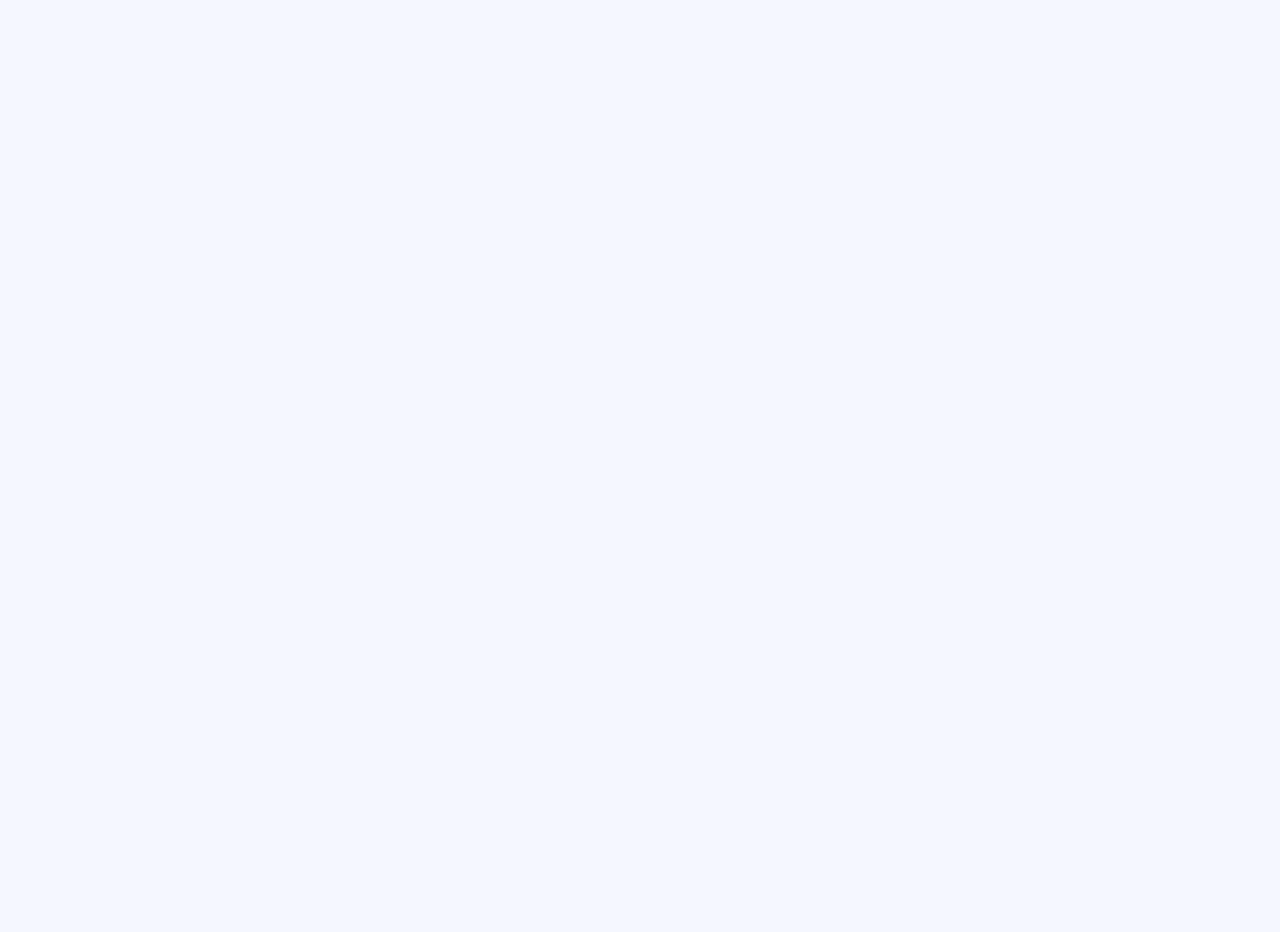
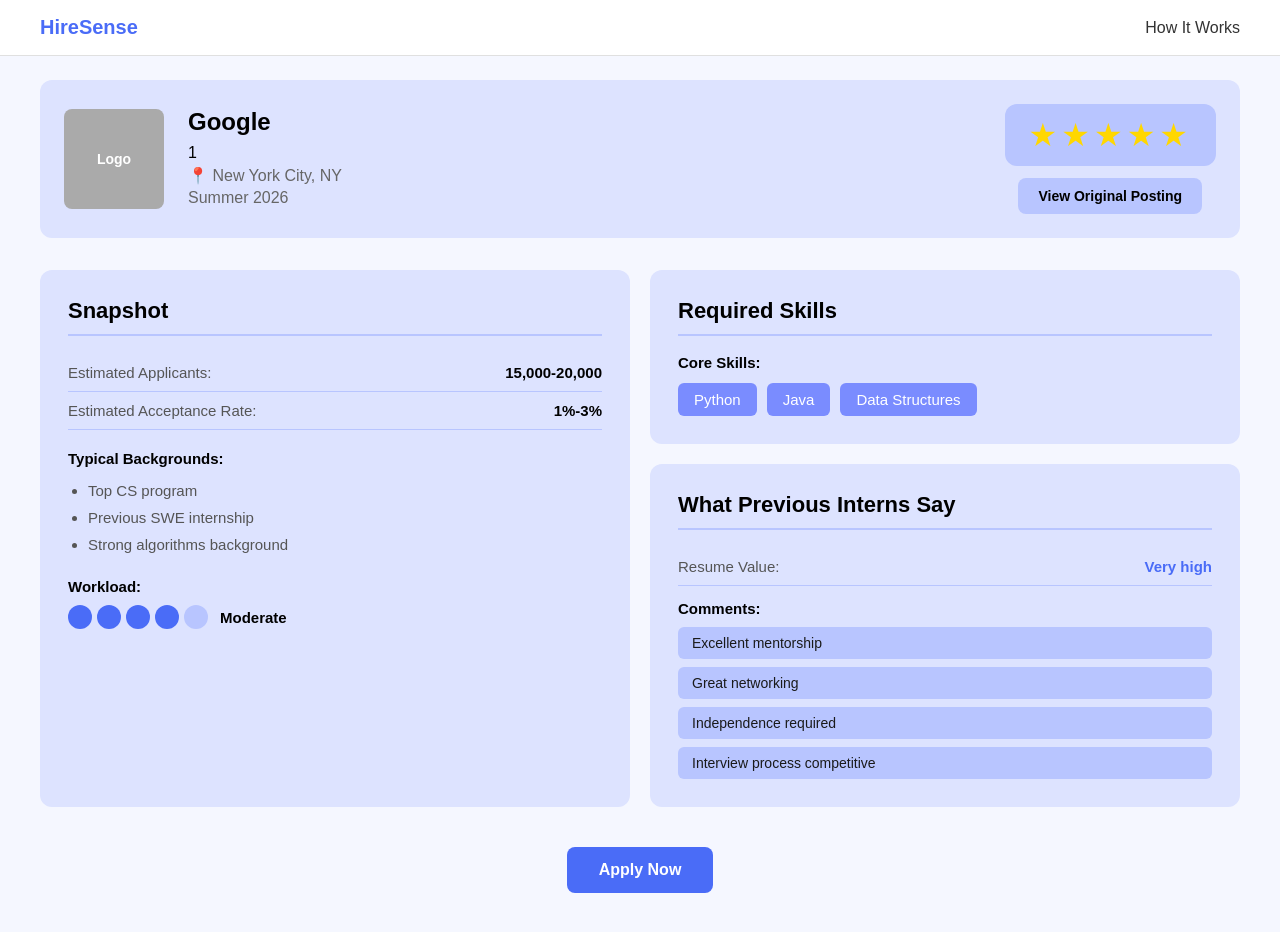
Before and after one commit to aanyathakur1/Tech-Treks-, a React (Create React App) app in the folder my-app/: page /role/1 in a window 1280 px wide. Before the commit this address had no page. Before the commit the page ends 800 px from the top, so only its background shows below. Built offline with nearby package versions, Linux system fonts and the light colour scheme.

Commit message:
added role info webpage

```diff
--- a/my-app/package.json
+++ b/my-app/package.json
@@ -9,6 +9,7 @@
     "@testing-library/user-event": "^13.5.0",
     "react": "^19.2.4",
     "react-dom": "^19.2.4",
+    "react-router-dom": "^7.13.2",
     "react-scripts": "5.0.1",
     "web-vitals": "^2.1.4"
   },
--- a/my-app/src/App.js
+++ b/my-app/src/App.js
@@ -3,6 +3,7 @@ import { BrowserRouter, Routes, Route } from "react-router-dom";
 import "./App.css";
 import CompanyInfo from "./pages/CompanyInfo";
 import HowItWorks from "./pages/HowItWorks";
+import RoleInfo from "./pages/RoleInfo";
 
 function HomePage() {
   const [searchQuery, setSearchQuery] = useState("");
@@ -61,6 +62,7 @@ function App() {
         <Route path="/" element={<HomePage />} />
         <Route path="/company" element={<CompanyInfo />} />
         <Route path="/how-it-works" element={<HowItWorks />} />
+        <Route path="/role/:roleName" element={<RoleInfo />} />
       </Routes>
     </BrowserRouter>
   );
--- /dev/null
+++ b/my-app/src/pages/RoleInfo.jsx
@@ -0,0 +1,192 @@
+import { useState } from "react";
+import { useParams } from "react-router-dom";
+
+function RoleInfo() {
+  const { roleName } = useParams();
+
+  // Sample role data
+  const roleData = {
+    title: roleName ? roleName.replace(/-/g, " ") : "Software Engineer Intern",
+    company: "Google",
+    location: "New York City, NY",
+    duration: "Summer 2026",
+    rating: 5,
+    snapshot: {
+      applicants: "15,000-20,000",
+      acceptanceRate: "1%-3%",
+      backgrounds: [
+        "Top CS program",
+        "Previous SWE internship",
+        "Strong algorithms background"
+      ],
+      workload: 4 // out of 5
+    },
+    coreSkills: ["Python", "Java", "Data Structures"],
+    internsFeedback: {
+      resumeValue: "Very high",
+      comments: [
+        "Excellent mentorship",
+        "Great networking",
+        "Independence required",
+        "Interview process competitive"
+      ]
+    }
+  };
+
+  return (
+    <div style={{ fontFamily: "sans-serif" }}>
+
+      {/* Navbar */}
+      <nav className="navbar">
+        <a href="/" style={{ textDecoration: "none" }}><span className="logo">HireSense</span></a>
+        <div className="nav-links">
+          <a href="/how-it-works">How It Works</a>
+        </div>
+      </nav>
+
+      <div style={{ padding: "0 40px" }}>
+
+        {/* Role Header */}
+        <div style={{ background: "#dde3ff", borderRadius: "12px", padding: "24px", marginTop: "24px", display: "flex", gap: "24px", justifyContent: "space-between", alignItems: "center" }}>
+          <div style={{ display: "flex", gap: "24px", alignItems: "center" }}>
+            <div style={{ width: "100px", height: "100px", background: "#aaa", borderRadius: "8px", display: "flex", alignItems: "center", justifyContent: "center", color: "white", fontSize: "14px", fontWeight: "600" }}>
+              Logo
+            </div>
+            <div>
+              <h2 style={{ margin: "0 0 8px 0" }}>{roleData.company}</h2>
+              <p style={{ margin: "4px 0", fontSize: "16px", fontWeight: "500" }}>{roleData.title}</p>
+              <p style={{ margin: "4px 0", color: "#666" }}>📍 {roleData.location}</p>
+              <p style={{ margin: "4px 0", color: "#666" }}>{roleData.duration}</p>
+            </div>
+          </div>
+          <div style={{ textAlign: "center" }}>
+            <div style={{ background: "#b8c5ff", borderRadius: "12px", padding: "12px 24px", marginBottom: "12px" }}>
+              <div style={{ fontSize: "32px", letterSpacing: "4px" }}>
+                {Array(roleData.rating).fill("★").map((star, i) => (
+                  <span key={i} style={{ color: "#ffd700" }}>{star}</span>
+                ))}
+              </div>
+            </div>
+            <button style={{ background: "#b8c5ff", border: "none", padding: "10px 20px", borderRadius: "8px", fontSize: "14px", fontWeight: "600", cursor: "pointer" }}>
+              View Original Posting
+            </button>
+          </div>
+        </div>
+
+        {/* Main Content Grid */}
+        <div style={{ display: "grid", gridTemplateColumns: "1fr 1fr", gap: "20px", marginTop: "32px" }}>
+
+          {/* Snapshot Card */}
+          <div style={{ background: "#dde3ff", borderRadius: "12px", padding: "28px" }}>
+            <h3 style={{ marginBottom: "18px", fontSize: "22px", borderBottom: "2px solid #b8c5ff", paddingBottom: "10px" }}>Snapshot</h3>
+
+            <div style={{ marginBottom: "20px" }}>
+              <div style={{ display: "flex", justifyContent: "space-between", padding: "10px 0", borderBottom: "1px solid #b8c5ff" }}>
+                <span style={{ color: "#555", fontSize: "15px" }}>Estimated Applicants:</span>
+                <span style={{ fontWeight: "600", fontSize: "15px" }}>{roleData.snapshot.applicants}</span>
+              </div>
+              <div style={{ display: "flex", justifyContent: "space-between", padding: "10px 0", borderBottom: "1px solid #b8c5ff" }}>
+                <span style={{ color: "#555", fontSize: "15px" }}>Estimated Acceptance Rate:</span>
+                <span style={{ fontWeight: "600", fontSize: "15px" }}>{roleData.snapshot.acceptanceRate}</span>
+              </div>
+            </div>
+
+            <div style={{ marginBottom: "20px" }}>
+              <p style={{ fontWeight: "600", marginBottom: "10px", fontSize: "15px" }}>Typical Backgrounds:</p>
+              <ul style={{ paddingLeft: "20px", fontSize: "15px", color: "#555", lineHeight: "1.8" }}>
+                {roleData.snapshot.backgrounds.map((bg, i) => (
+                  <li key={i}>{bg}</li>
+                ))}
+              </ul>
+            </div>
+
+            <div>
+              <p style={{ fontWeight: "600", marginBottom: "10px", fontSize: "15px" }}>Workload:</p>
+              <div style={{ display: "flex", alignItems: "center", gap: "12px" }}>
+                <div style={{ display: "flex", gap: "5px" }}>
+                  {Array(5).fill(0).map((_, i) => (
+                    <div key={i} style={{
+                      width: "24px",
+                      height: "24px",
+                      borderRadius: "50%",
+                      background: i < roleData.snapshot.workload ? "#4a6cf7" : "#b8c5ff"
+                    }} />
+                  ))}
+                </div>
+                <span style={{ fontSize: "15px", fontWeight: "600" }}>Moderate</span>
+              </div>
+            </div>
+          </div>
+
+          {/* Right Column - Required Skills & What Previous Interns Say */}
+          <div style={{ display: "flex", flexDirection: "column", gap: "20px" }}>
+            {/* Required Skills */}
+            <div style={{ background: "#dde3ff", borderRadius: "12px", padding: "28px" }}>
+              <h3 style={{ marginBottom: "18px", fontSize: "22px", borderBottom: "2px solid #b8c5ff", paddingBottom: "10px" }}>Required Skills</h3>
+              <p style={{ fontWeight: "600", marginBottom: "12px", fontSize: "15px" }}>Core Skills:</p>
+              <div style={{ display: "flex", gap: "10px", flexWrap: "wrap" }}>
+                {roleData.coreSkills.map((skill, i) => (
+                  <span key={i} style={{
+                    background: "#7a8cff",
+                    color: "white",
+                    padding: "8px 16px",
+                    borderRadius: "6px",
+                    fontSize: "15px",
+                    fontWeight: "500"
+                  }}>
+                    {skill}
+                  </span>
+                ))}
+              </div>
+            </div>
+
+            {/* What Previous Interns Say */}
+            <div style={{ background: "#dde3ff", borderRadius: "12px", padding: "28px" }}>
+              <h3 style={{ marginBottom: "18px", fontSize: "22px", borderBottom: "2px solid #b8c5ff", paddingBottom: "10px" }}>What Previous Interns Say</h3>
+
+              <div style={{ display: "flex", justifyContent: "space-between", padding: "10px 0", borderBottom: "1px solid #b8c5ff", marginBottom: "14px" }}>
+                <span style={{ color: "#555", fontSize: "15px" }}>Resume Value:</span>
+                <span style={{ fontWeight: "700", fontSize: "15px", color: "#4a6cf7" }}>{roleData.internsFeedback.resumeValue}</span>
+              </div>
+
+              <p style={{ fontWeight: "600", marginBottom: "10px", fontSize: "15px" }}>Comments:</p>
+              <div style={{ display: "flex", flexDirection: "column", gap: "8px" }}>
+                {roleData.internsFeedback.comments.map((comment, i) => (
+                  <span key={i} style={{
+                    background: "#b8c5ff",
+                    padding: "8px 14px",
+                    borderRadius: "6px",
+                    fontSize: "14px",
+                    color: "#1a1a1a"
+                  }}>
+                    {comment}
+                  </span>
+                ))}
+              </div>
+            </div>
+          </div>
+
+        </div>
+
+        {/* Apply Button */}
+        <div style={{ textAlign: "center", marginTop: "40px", marginBottom: "40px" }}>
+          <button style={{
+            padding: "14px 32px",
+            background: "#4a6cf7",
+            color: "white",
+            border: "none",
+            borderRadius: "8px",
+            fontSize: "16px",
+            cursor: "pointer",
+            fontWeight: "600"
+          }}>
+            Apply Now
+          </button>
+        </div>
+
+      </div>
+    </div>
+  );
+}
+
+export default RoleInfo;
```
Also changed, not shown: 1 other file (tests, documents, lock files or other folders).
